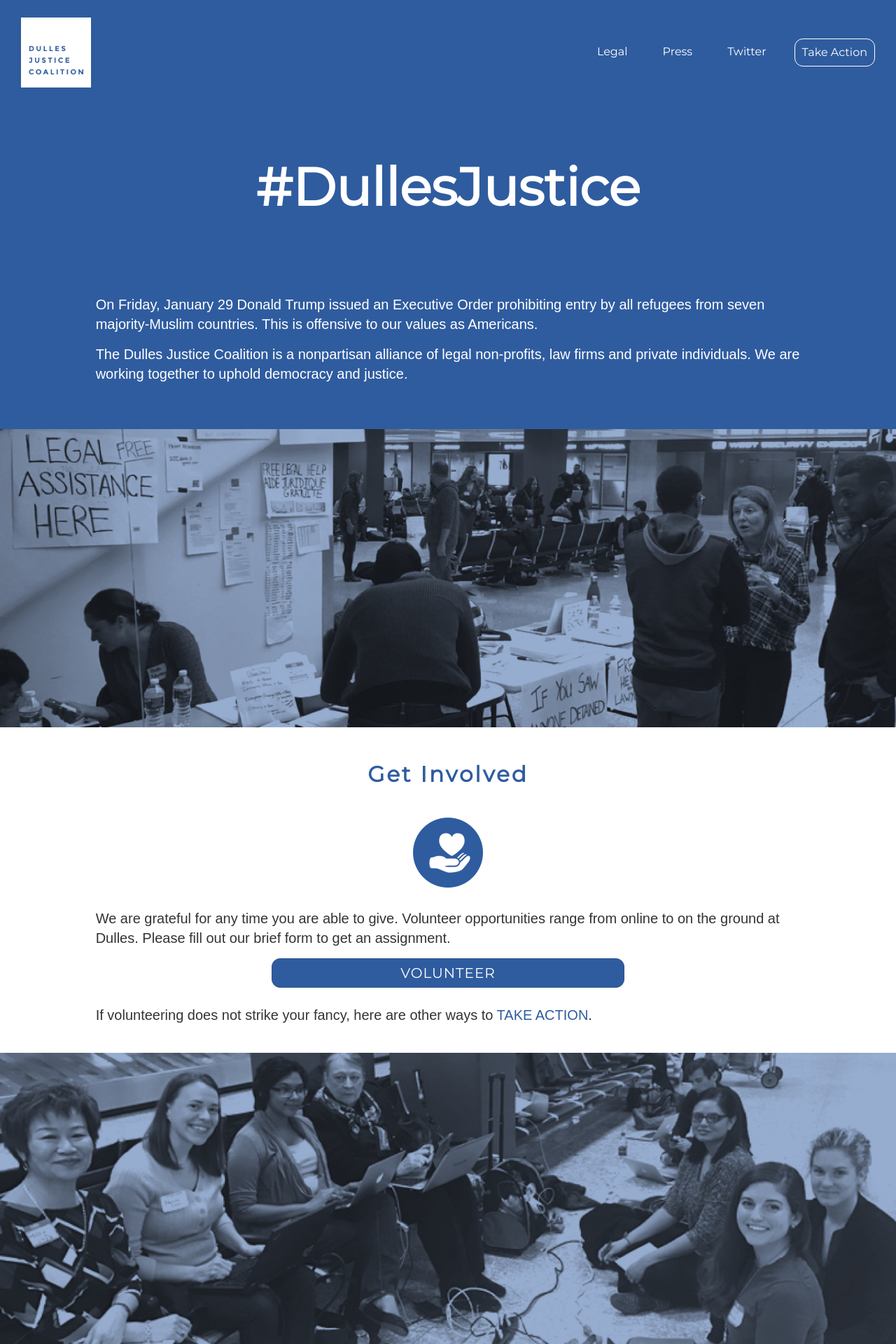
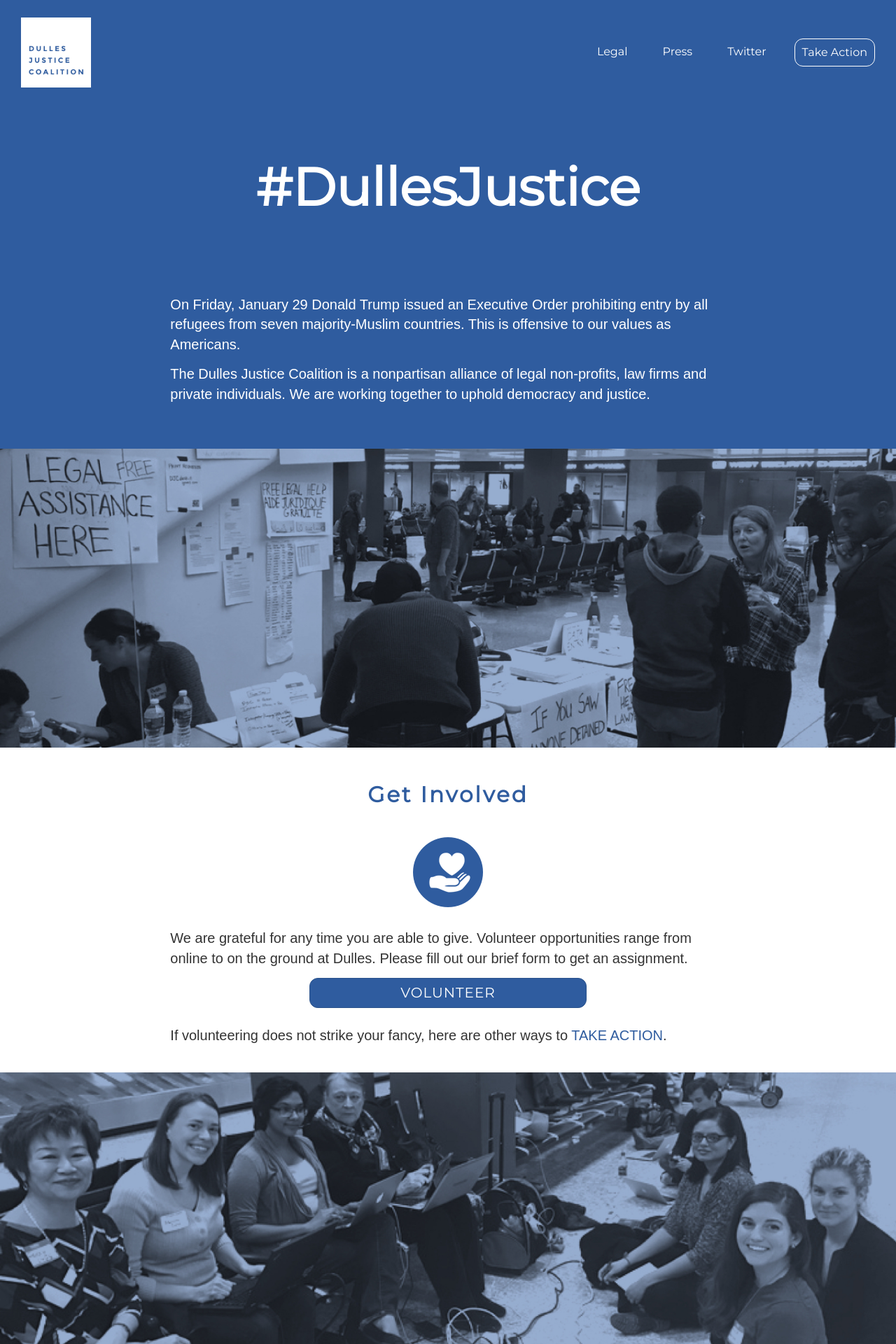
Before and after one commit to dullesjustice/site, a Jekyll site: the page built from index.md, in a window 1280 px wide. Shown: the top 1920 px of the page at 70% size. Built offline with Jekyll 4.4.1, drawn with Linux system fonts in a browser that asks for light colours; some web fonts are replaced.

Commit message:
Adjust column usage

```diff
--- a/index.md
+++ b/index.md
@@ -5,7 +5,7 @@
 
 <div class="container-fluid">
   <div class="row inverse pad50">
-    <div class="col-sm-10 col-sm-offset-1 col-xs-12">
+    <div class="col-sm-8 col-sm-offset-2 col-xs-12">
       <p>
       On Friday, January 29 Donald Trump issued an Executive Order prohibiting entry by all refugees from seven majority-Muslim countries. This is offensive to our values as Americans.
       </p>
@@ -17,10 +17,10 @@
   </div>
   {% include imagerow.html src="Homepage-photo1.jpg" %}
   <div class="row">
-    <div class="col-sm-10 col-sm-offset-1"><h2>Get Involved</h2></div>
+    <div class="col-sm-8 col-sm-offset-2"><h2>Get Involved</h2></div>
   </div>
   <div class="row getinvolved">
-    <div class="col-sm-10 col-sm-offset-1 col-xs-12">
+    <div class="col-sm-8 col-sm-offset-2 col-xs-12">
       <img class="centered" src="{{ site.baseurl }}/images/Icon-Volunteer.png" />
       <p>
         We are grateful for any time you are able to give. Volunteer opportunities range from online to on the ground at Dulles. Please fill out our brief form to get an assignment.
@@ -29,13 +29,13 @@
     </div>
   </div>
   <div class="row pad25">
-    <div class="col-sm-10 col-sm-offset-1 col-xs-12">
+    <div class="col-sm-8 col-sm-offset-2 col-xs-12">
       <p>If volunteering does not strike your fancy, here are other ways to <a href="{{ site.baseurl }}/action/">TAKE ACTION</a>.</p>
     </div>
   </div>
   {% include imagerow.html src="Homepage-photo2.jpg" %}
   <div class="row inverse padbottom50">
-    <div class="col-sm-10 col-sm-offset-1 col-xs-12">
+    <div class="col-sm-8 col-sm-offset-2 col-xs-12">
       <h2>#NoBanNoWall</h2>
       <p>
         The actions at Dulles International Airport and statements made by Department of Homeland Security make it clear that they do not feel bound by three federal court orders.
@@ -46,7 +46,7 @@
     </div>
   </div>
   <div class="row">
-    <div class="col-xs-10 col-xs-offset-1">
+    <div class="col-xs-12">
       <h2>Reach Out to Us</h2>
     </div>
   </div>
```
